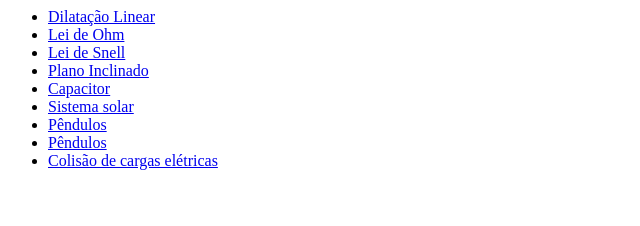
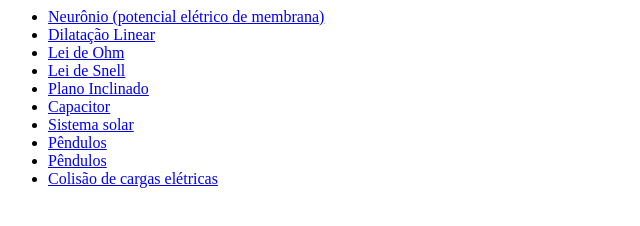
Before and after one commit to mgirardis/fisica, a plain HTML site: page index.htm in a window 1280 px wide. Shown: the whole page, without its empty margins (0-640 px from the left). Drawn offline with Linux system fonts and the light colour scheme.

Commit message:
Update index.htm

```diff
--- a/index.htm
+++ b/index.htm
@@ -3,6 +3,7 @@
     </head>
     <body>
         <ul>
+            <li><a href="neuronio/KTzView.htm" target="_top">Neurônio (potencial elétrico de membrana)</a></li>
             <li><a href="forno/index.htm" target="_top">Dilatação Linear</a></li>
             <li><a href="ohm/index.htm" target="_top">Lei de Ohm</a></li>
             <li><a href="snell/index.htm" target="_top">Lei de Snell</a></li>
```
